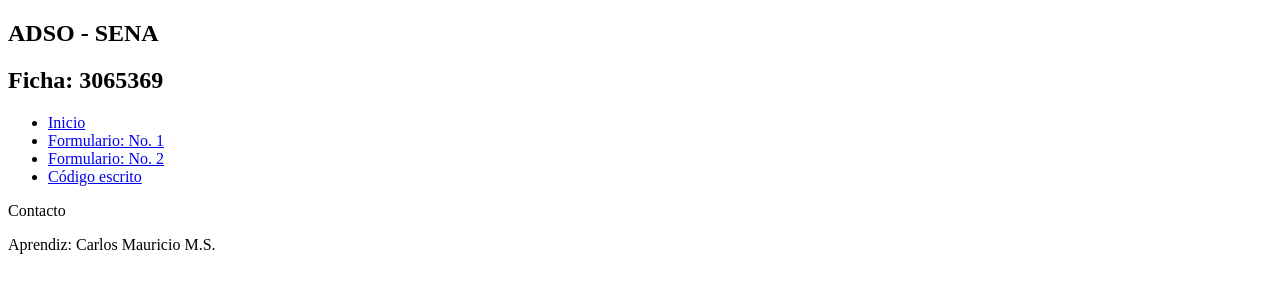
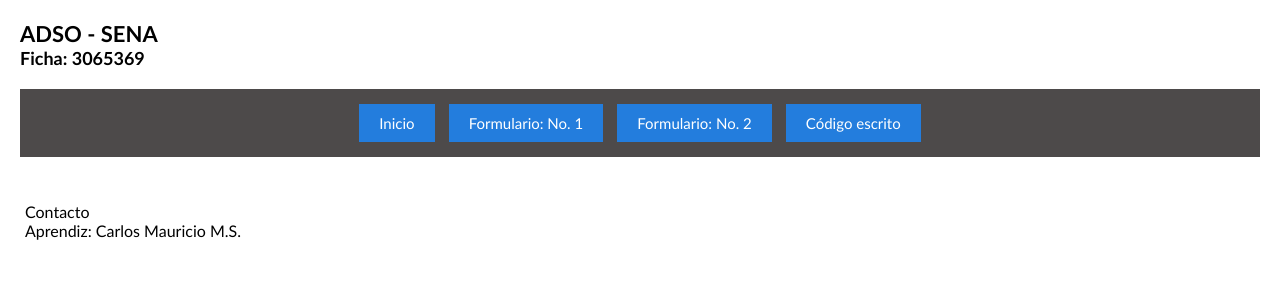
Before and after one commit to VirginiaParaday/ADSO-SENA-3065369-CMMS, a plain HTML site: page contact.html in a window 1280 px wide. Drawn offline with Linux system fonts and the light colour scheme; the site is published under a folder, as on GitHub Pages, so addresses that start at the root find nothing.

Commit message:
Validacion dos

```diff
--- a/contact.html
+++ b/contact.html
@@ -9,7 +9,7 @@ Aprendiz: Carlos Mauricio Martinez Sarmiento
 <head>
     <meta charset="UTF-8">
     <meta name="viewport" content="width=device-width, initial-scale=1.0">
-    <link rel="stylesheet" href="/css/styles.css">
+    <link rel="stylesheet" href="css/styles.css">
     <title>ADSO-SENA</title>
 </head>
 <body>
```
Also changed, not shown: forma.html (+1 -1 lines), formb.html (+1 -1 lines), handwritten.html (+1 -1 lines), index.html (+1 -1 lines), welcome.html (+1 -1 lines).
